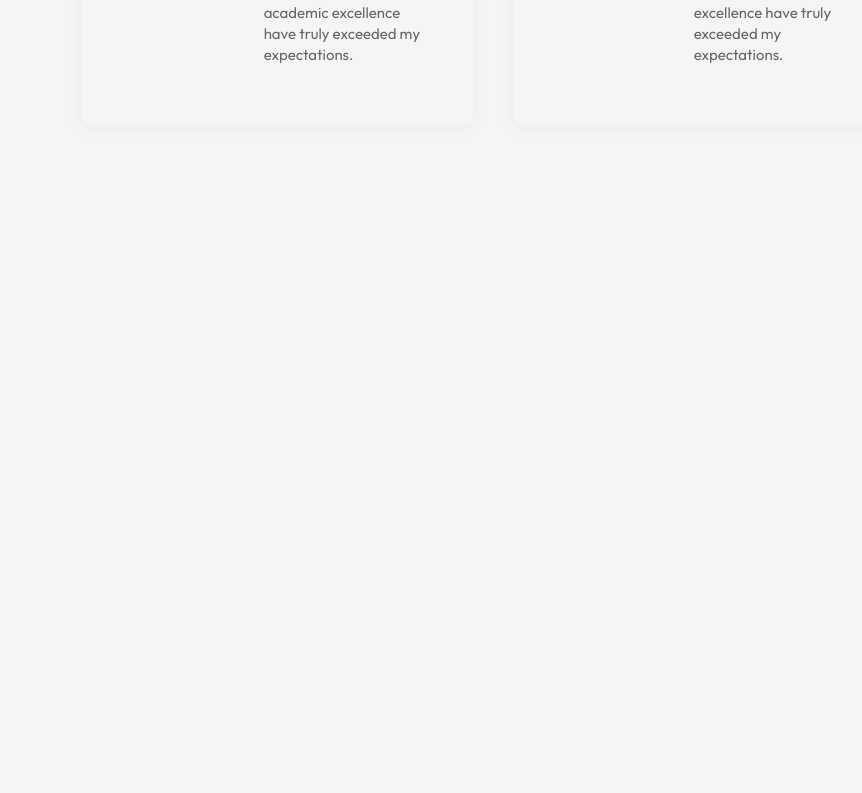
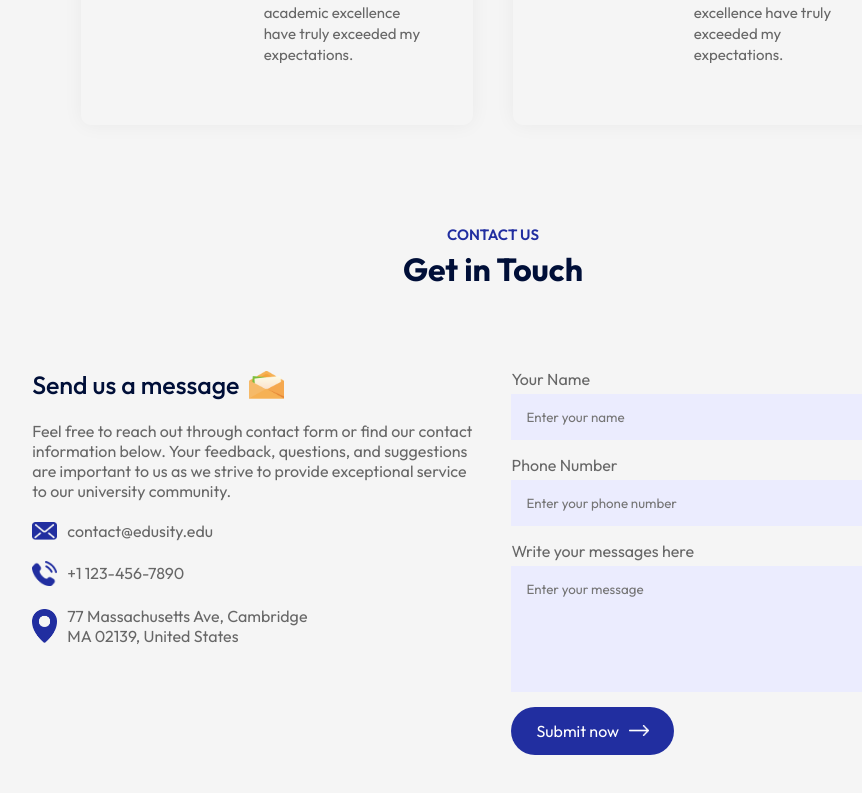
Before and after one commit to gmartindelcye/react-modern-website, a React (Vite) app: page / in a window 1280 px wide. Shown: the part 2843-3636 px from the top of the page, without its empty margins (147-1009 px from the left). Before the commit the page ends 3068 px from the top, so only its background shows below. Built offline with nearby package versions, Linux system fonts and the light colour scheme.

Commit message:
Contact working

```diff
--- a/src/App.jsx
+++ b/src/App.jsx
@@ -1,5 +1,6 @@
 import About from "./components/About/About";
 import Campus from "./components/Campus/Campus";
+import Contact from "./components/Contact/Contact";
 import Hero from "./components/Hero/Hero";
 import Navbar from "./components/Navbar/Navbar";
 import Programs from "./components/Programs/Programs";
@@ -28,6 +29,11 @@ const App = () => {
           title="What Students Say"
         />
         <Testimonials />
+        <Title
+          subTitle="Contact Us"
+          title="Get in Touch"
+        />
+        <Contact />
       </div>
     </div>
   );
--- /dev/null
+++ b/src/components/Contact/Contact.css
@@ -0,0 +1,59 @@
+.contact{
+    margin: 80px auto;
+    max-width: 90%;
+    display: flex;
+    align-content: center;
+    justify-content: space-between;
+}
+
+.contact-col{
+    flex-basis: 48%;
+    color: #676767;
+}
+
+.contact-col h3{
+    color: #000f38;
+    font-size: 25px;
+    font-weight: 500;
+    display: flex;
+    align-items: center;
+    margin-bottom: 20px;
+}
+
+.contact-col h3 img{
+    width: 35px;
+    margin-left: 10px;
+}
+
+.contact-col p{
+    max-width: 450px;
+    list-style: 0.3;
+}
+
+.contact-col ul li{
+    display: flex;
+    align-items: center;
+    margin: 20px 0;
+}
+
+.contact-col ul li img{
+    width: 25px;
+    margin-right: 10px;
+}
+
+.contact-col form input, .contact-col form textarea{
+    display: block;
+    width: 100%;
+    background: #ebecfe;
+    padding: 15px;
+    border: 0;
+    outline: 0;
+    margin-bottom: 15px;
+    margin-top: 5px;
+    resize: none;
+}
+
+.contact-col span{
+    display: block;
+    margin: 20px 0;
+}
--- /dev/null
+++ b/src/components/Contact/Contact.jsx
@@ -0,0 +1,117 @@
+import { useState } from "react";
+import "./Contact.css";
+import msg_icon from "../../assets/msg-icon.png";
+import mail_icon from "../../assets/mail-icon.png";
+import phone_icon from "../../assets/phone-icon.png";
+import location_icon from "../../assets/location-icon.png";
+import white_arrow from "../../assets/white-arrow.png";
+
+const Contact = () => {
+  const [result, setResult] = useState("");
+
+  const onSubmit = async (event) => {
+    event.preventDefault();
+    setResult("Sending....");
+    const formData = new FormData(event.target);
+    console.log(import.meta.env.REACT_APP_WEB3FORMS_API_KEY);
+
+    // formData.append("access_key", "import.meta.env.REACT_APP_WEB3FORMS_API_KEY");
+    formData.append("access_key", "5a19add2-9782-41ef-ba33-fe214efba05e");
+
+    const response = await fetch("https://api.web3forms.com/submit", {
+      method: "POST",
+      body: formData,
+    });
+
+    const data = await response.json();
+
+    if (data.success) {
+      setResult("Form Submitted Successfully");
+      event.target.reset();
+    } else {
+      console.log("Error", data);
+      setResult(data.message);
+    }
+  };
+
+  return (
+    <div className="contact">
+      <div className="contact-col">
+        <h3>
+          Send us a message{" "}
+          <img
+            src={msg_icon}
+            alt=""
+          />
+        </h3>
+        <p>
+          Feel free to reach out through contact form or find our contact
+          information below. Your feedback, questions, and suggestions are
+          important to us as we strive to provide exceptional service to our
+          university community.
+        </p>
+        <ul>
+          <li>
+            <img
+              src={mail_icon}
+              alt=""
+            />
+            contact@edusity.edu
+          </li>
+          <li>
+            <img
+              src={phone_icon}
+              alt=""
+            />
+            +1 123-456-7890
+          </li>
+          <li>
+            <img
+              src={location_icon}
+              alt=""
+            />
+            77 Massachusetts Ave, Cambridge
+            <br /> MA 02139, United States
+          </li>
+        </ul>
+      </div>
+      <div className="contact-col">
+        <form onSubmit={onSubmit}>
+          <label>Your Name</label>
+          <input
+            type="text"
+            name="name"
+            placeholder="Enter your name"
+            required
+          />
+          <label>Phone Number</label>
+          <input
+            type="tel"
+            name="phone"
+            placeholder="Enter your phone number"
+            required
+          />
+          <label>Write your messages here</label>
+          <textarea
+            name="message"
+            rows="6"
+            placeholder="Enter your message"
+            required
+          ></textarea>
+          <button
+            type="submit"
+            className="btn dark-btn"
+          >
+            Submit now
+            <img
+              src={white_arrow}
+              alt=""
+            />
+          </button>
+        </form>
+        <span>{result}</span>
+      </div>
+    </div>
+  );
+};
+export default Contact;
```
Also changed, not shown: 2 other files (tests, documents, lock files or other folders).
